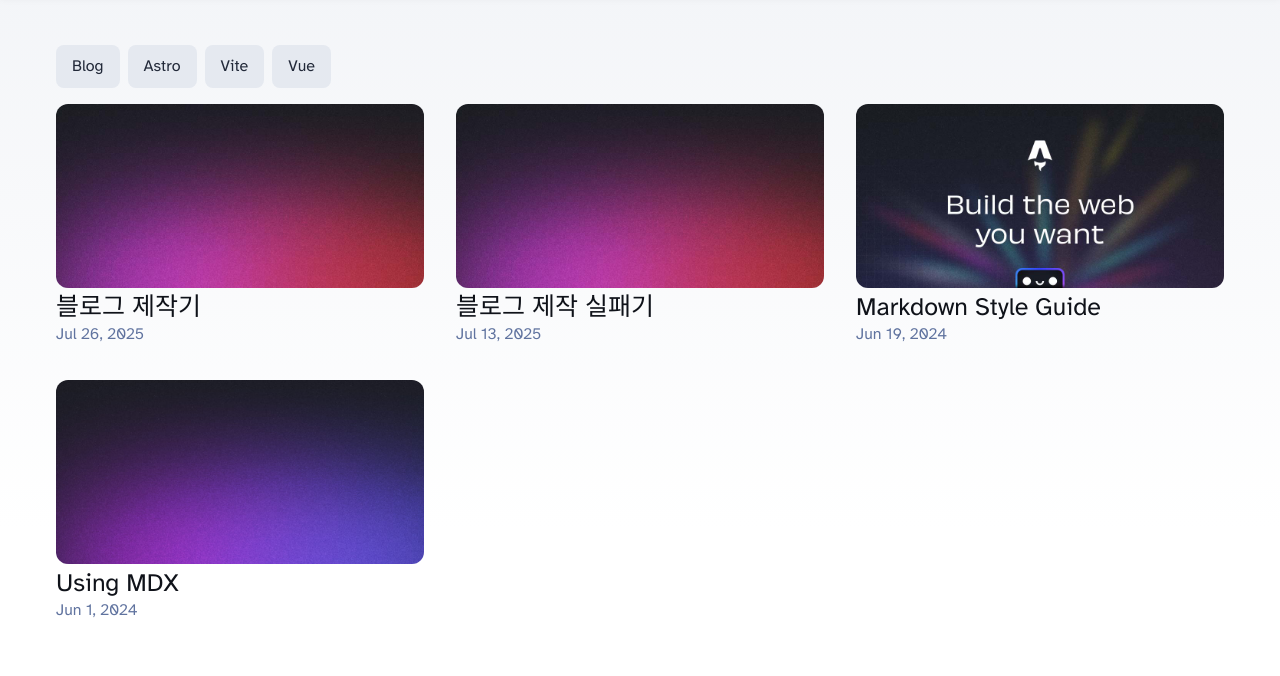
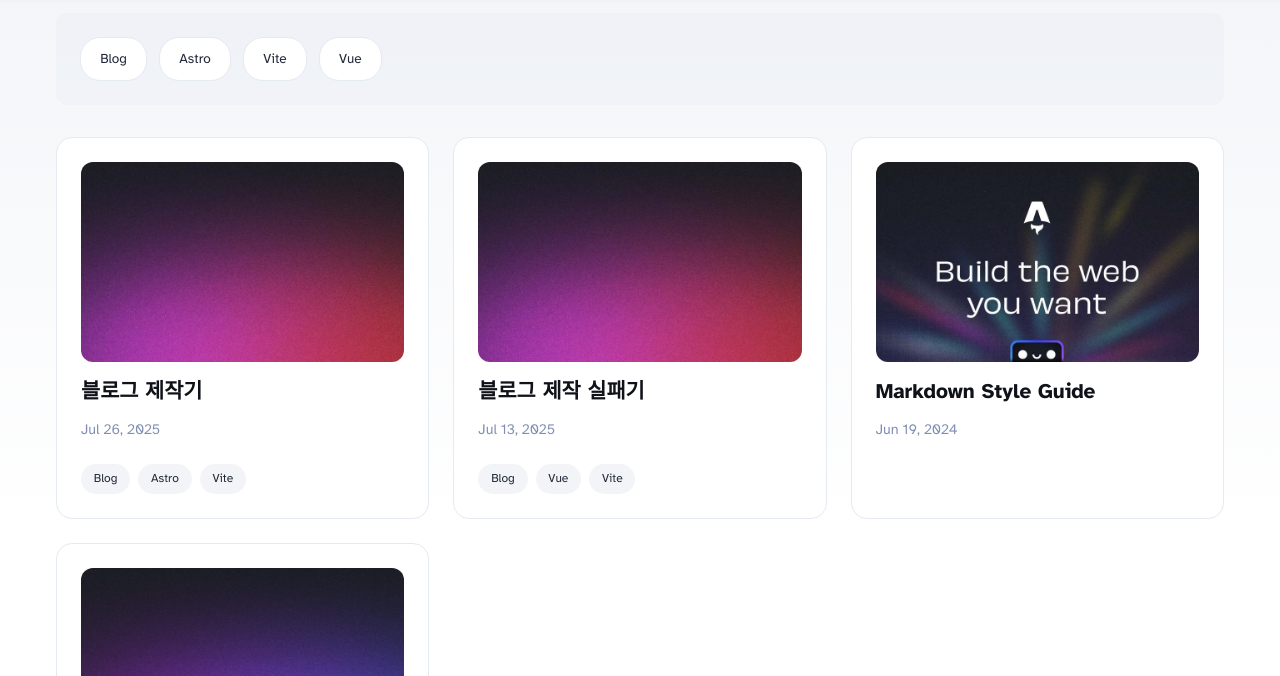
Before and after one commit to yong-joon-kwak/yong-joon-kwak.github.io, an Astro site: page / in a window 1280 px wide. Shown: the part 71-747 px from the top of the page. Built offline with nearby package versions, Linux system fonts and the light colour scheme; Astro itself is replaced by a stand-in of ours.

Commit message:
style: Markdown github 스타일로 수정 및 인덱스 페이지 리스트 스타일 수정

```diff
--- a/package.json
+++ b/package.json
@@ -15,6 +15,7 @@
     "@astrojs/tailwind": "^6.0.2",
     "@astrojs/vue": "^5.1.0",
     "astro": "^5.11.0",
+    "github-markdown-css": "^5.8.1",
     "sharp": "^0.34.2",
     "vue": "^3.5.17"
   }
--- a/src/pages/index.astro
+++ b/src/pages/index.astro
@@ -1,17 +1,22 @@
 ---
-import BaseHead from '../components/BaseHead.astro';
-import Header from '../components/Header.astro';
-import Footer from '../components/Footer.astro';
-import { SITE_TITLE, SITE_DESCRIPTION } from '../consts';
-import { getCollection } from 'astro:content';
-import FormattedDate from '../components/FormattedDate.astro';
-import { Image } from 'astro:assets';
+import BaseHead from "../components/BaseHead.astro";
+import Header from "../components/Header.astro";
+import Footer from "../components/Footer.astro";
+import { SITE_TITLE, SITE_DESCRIPTION } from "../consts";
+import { getCollection } from "astro:content";
+import FormattedDate from "../components/FormattedDate.astro";
+import { Image } from "astro:assets";
 
-const posts = (await getCollection('blog')).sort(
+const posts = (await getCollection("blog")).sort(
   (a, b) => b.data.pubDate.valueOf() - a.data.pubDate.valueOf()
 );
 
-const tags = new Set(posts.map((post) => post.data.tags).filter((tag) => tag !== undefined).flat());
+const tags = new Set(
+  posts
+    .map((post) => post.data.tags)
+    .filter((tag) => tag !== undefined)
+    .flat()
+);
 ---
 
 <!doctype html>
@@ -21,15 +26,35 @@ const tags = new Set(posts.map((post) => post.data.tags).filter((tag) => tag !==
     <style>
       main {
         width: 1200px;
-				height: calc(100vh - 70px - 3em);
+        margin: 0 auto;
+        padding: 0 1rem;
+        min-height: calc(100vh - 140px);
       }
+
+      .content-wrapper {
+        padding: 1rem 0;
+      }
+
       ul {
         display: grid;
-				grid-template-columns: repeat(3, 1fr);
+        grid-template-columns: 1fr;
         gap: 2rem;
         list-style-type: none;
         margin: 0;
         padding: 0;
+      }
+
+      ul li {
+        background: white;
+        border-radius: 16px;
+        padding: 1.5rem;
+        transition: all 0.3s ease;
+        border: 1px solid rgb(var(--gray-light));
+      }
+
+      ul li:hover {
+        transform: translateY(-4px);
+        box-shadow: 0 8px 25px rgba(0, 0, 0, 0.1);
       }
 
       ul li * {
@@ -38,58 +63,126 @@ const tags = new Set(posts.map((post) => post.data.tags).filter((tag) => tag !==
       }
 
       ul li img {
-				margin-bottom: 0.5rem;
+        margin-bottom: 1rem;
         border-radius: 12px;
+        width: 100%;
+        height: 200px;
+        object-fit: cover;
       }
+
       ul li a {
         display: block;
       }
+
+      .post-content {
+        display: flex;
+        flex-direction: column;
+        gap: 0.75rem;
+      }
+
       .title {
         margin: 0;
         color: rgb(var(--black));
-				line-height: 1;
+        line-height: 1.4;
+        font-size: 1.5rem;
+        font-weight: 600;
       }
+
       .date {
         margin: 0;
         color: rgb(var(--gray));
+        font-size: 0.9rem;
+        opacity: 0.8;
       }
-			ul li a:hover h4,
-			ul li a:hover .date {
+
+      ul li a:hover .title {
         color: rgb(var(--accent));
-			}
-			ul a:hover img {
-				box-shadow: var(--box-shadow);
       }
 
       .tag-container {
         display: flex;
         flex-wrap: wrap;
+        gap: 0.75rem;
+        margin-bottom: 2rem;
+        padding: 1.5rem;
+        background: rgb(var(--gray-light), 0.3);
+        border-radius: 12px;
+        justify-content: flex-start;
+      }
+
+      .tag-button {
+        padding: 0.6rem 1.2rem;
+        border-radius: 20px;
+        background-color: white;
+        color: rgb(var(--gray-dark));
+        border: 1px solid rgb(var(--gray-light));
+        font-size: 0.85rem;
+        font-weight: 500;
+        cursor: pointer;
+        transition: all 0.2s ease;
+      }
+
+      .tag-button:hover {
+        background-color: rgb(var(--gray-dark), 0.08);
+        color: rgb(var(--black));
+        border-color: rgb(var(--gray-dark), 0.2);
+        transform: translateY(-1px);
+      }
+
+      .post-tags {
+        display: flex;
         gap: 0.5rem;
-				margin-bottom: 1rem;
+        flex-wrap: wrap;
+        margin-top: 0.5rem;
       }
+
+      .post-tag {
+        padding: 0.3rem 0.8rem;
+        border-radius: 15px;
+        background-color: rgb(var(--gray-light), 0.5);
+        color: rgb(var(--gray-dark));
+        font-size: 0.75rem;
+        font-weight: 500;
+      }
+
+      @media (min-width: 768px) {
+        ul {
+          grid-template-columns: repeat(3, 1fr);
+          gap: 1.5rem;
+        }
+
+        .title {
+          font-size: 1.3rem;
+        }
+      }
+
+      @media (max-width: 720px) {
+        main {
+          padding: 1rem 0.5rem;
+        }
+
+        .tag-container {
+          padding: 1rem;
+          margin-bottom: 1.5rem;
+        }
+
         .tag-button {
           padding: 0.5rem 1rem;
-				border-radius: 0.5rem;
-				background-color: rgb(var(--gray-light));
-				color: rgb(var(--gray-dark));
-				border: none;
+          font-size: 0.8rem;
         }
-			@media (max-width: 720px) {
-				ul {
-					gap: 0.5em;
-				}
-
       }
     </style>
   </head>
   <body>
     <Header />
     <main>
-			<section>
+      <div class="content-wrapper">
         <div class="tag-container">
-					{Array.from(tags).map((tag) => (
+          {
+            Array.from(tags).map((tag) => (
               <button class="tag-button">{tag}</button>
-					))}
+            ))
+          }
         </div>
         <ul>
           {
@@ -97,18 +190,32 @@ const tags = new Set(posts.map((post) => post.data.tags).filter((tag) => tag !==
               <li>
                 <a href={`/${post.id}/`}>
                   {post.data.heroImage && (
-										<Image width={720} height={360} src={post.data.heroImage} alt="" />
+                    <Image
+                      width={720}
+                      height={200}
+                      src={post.data.heroImage}
+                      alt=""
+                    />
                   )}
+                  <div class="post-content">
                     <h4 class="title">{post.data.title}</h4>
                     <p class="date">
                       <FormattedDate date={post.data.pubDate} />
                     </p>
+                    {post.data.tags && post.data.tags.length > 0 && (
+                      <div class="post-tags">
+                        {post.data.tags.map((tag) => (
+                          <span class="post-tag">{tag}</span>
+                        ))}
+                      </div>
+                    )}
+                  </div>
                 </a>
               </li>
             ))
           }
         </ul>
-			</section>
+      </div>
     </main>
     <Footer />
   </body>
--- a/src/styles/global.css
+++ b/src/styles/global.css
@@ -3,6 +3,8 @@
   https://github.com/HermanMartinus/bearblog/blob/297026a877bc2ab2b3bdfbd6b9f7961c350917dd/templates/styles/blog/default.css
   License MIT: https://github.com/HermanMartinus/bearblog/blob/master/LICENSE.md
  */
+@import 'github-markdown-css/github-markdown-light.css';
+/* 다크모드가 필요하면 github-markdown-dark.css 도 있습니다 */
 
 :root {
 	--accent: #2337ff;
```
Also changed, not shown: src/pages/[...slug].astro (+14 -13 lines), src/pages/blog/[...slug].astro (deleted, +0 -21 lines), 1 other file. Lines whose indentation alone changed are shown as unchanged.
